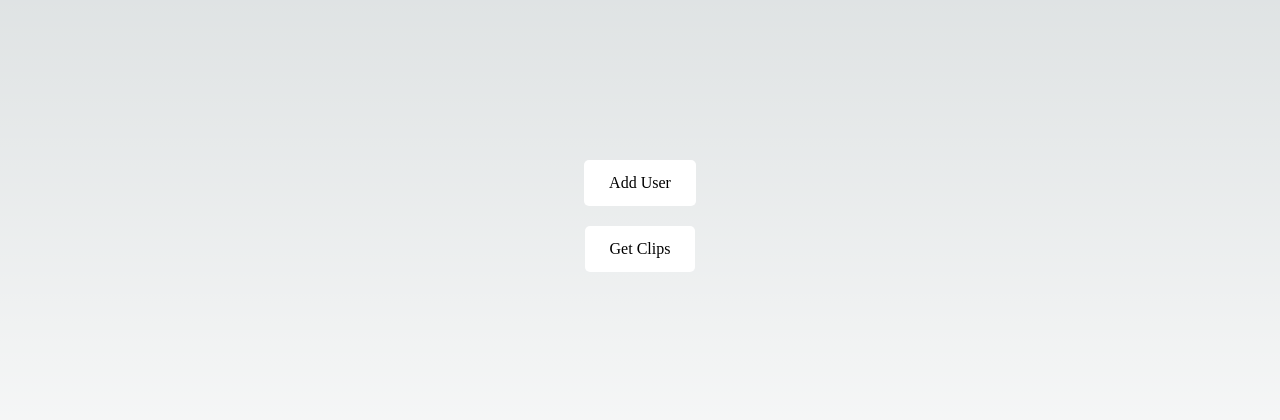
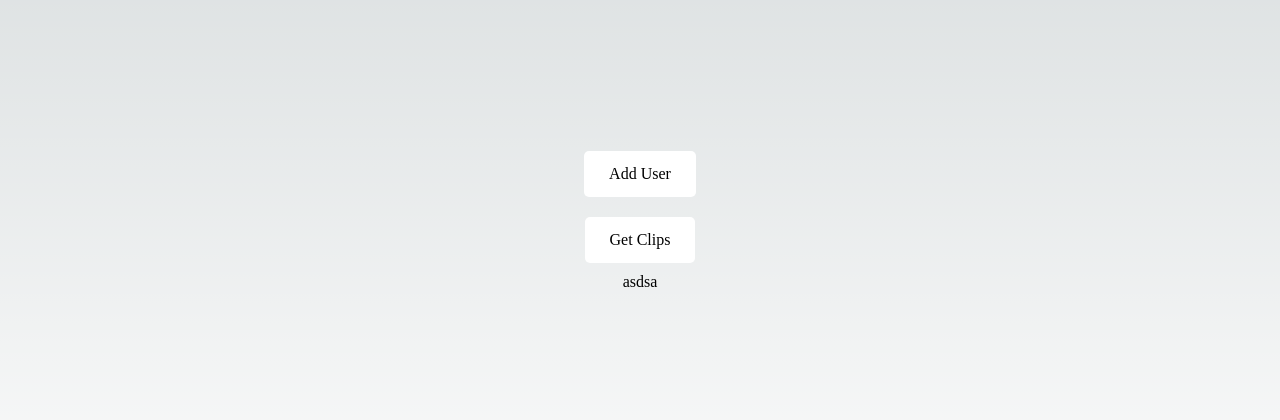
Before and after one commit to melihcanclk/twitch-clip-downloader, a Next.js app: page / in a window 1280 px wide. Shown: the part 184-604 px from the top of the page. Built offline with nearby package versions, Linux system fonts and the light colour scheme.

Commit message:
foo commit

```diff
--- a/pages/index.js
+++ b/pages/index.js
@@ -28,6 +28,7 @@ const Home = () => {
       <div style={styles.btnContainer}>
         <a style={styles.btnInner} href="/addUser">Add User</a>
         <a style={styles.btnInner} href="/getClips">Get Clips</a>
+        asdsa
       </div>
     </div>
   )
```
